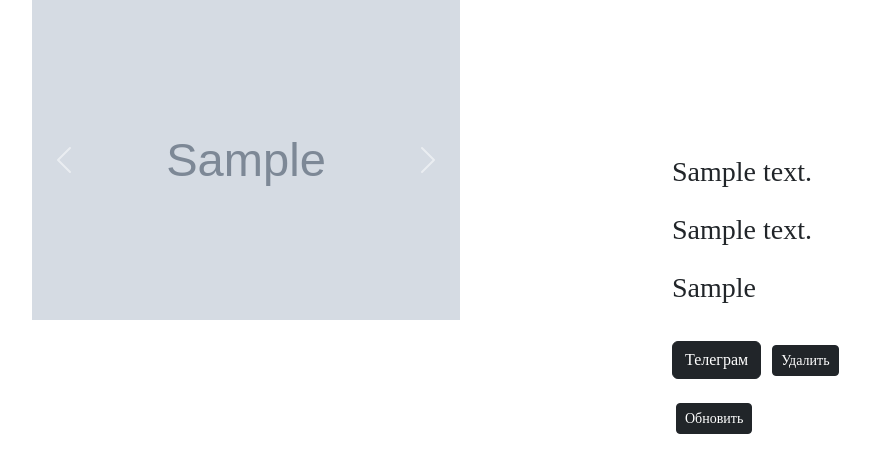
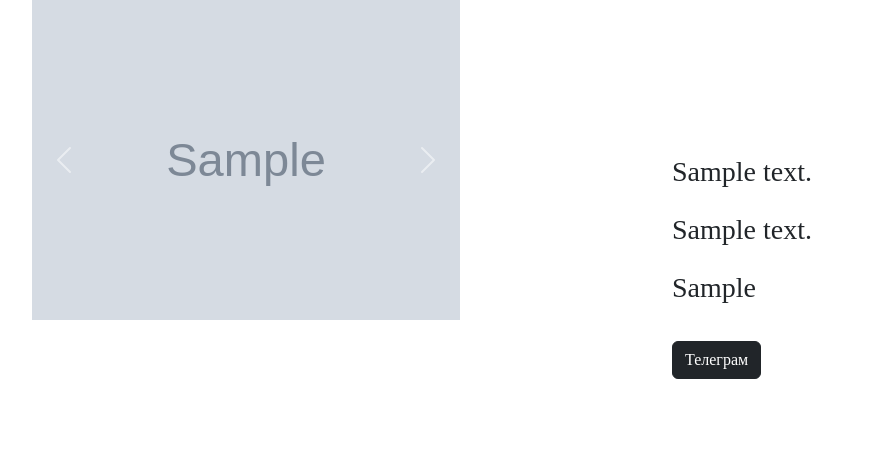
Before and after one commit to timmchi/handbag-list-app, a Django app: page /photo/1 in a window 1280 px wide. Shown: the part 111-584 px from the top of the page, without its empty margins (168-1038 px from the left). Run offline with Django 4.2, Linux system fonts and the light colour scheme; a user stored in the database is signed in; tables that the repository leaves empty hold one stand-in row (values such as "Sample post"); grey boxes marked "Sample" are stand-in pictures.

Commit message:
Changed delete and update functions in detail view from buttons to icons

```diff
--- a/photos/templates/photos/handbag_detail.html
+++ b/photos/templates/photos/handbag_detail.html
@@ -71,8 +71,8 @@
                 <p>{{handbag.price}}</p>
                 <a href="https://t.me/ssmotritsskaya"class="btn btn-dark my-3">Телеграм</a>
                 {% if user.is_staff %}
-                    <a href="{% url 'delete_handbag' handbag.id %}" class="btn btn-block btn-dark btn-sm m-1">Удалить</a>
-                    <a href="{% url 'update_handbag' handbag.id %}" class="btn btn-block btn-dark btn-sm m-1">Обновить</a>
+                    <a href="{% url 'delete_handbag' handbag.id %}"><i class="fa fa-trash"></i></a>
+                    <a href="{% url 'update_handbag' handbag.id %}"><i class="fa fa-pencil"></i></a>
                 {% endif %}
             </div>
         </div>
```
